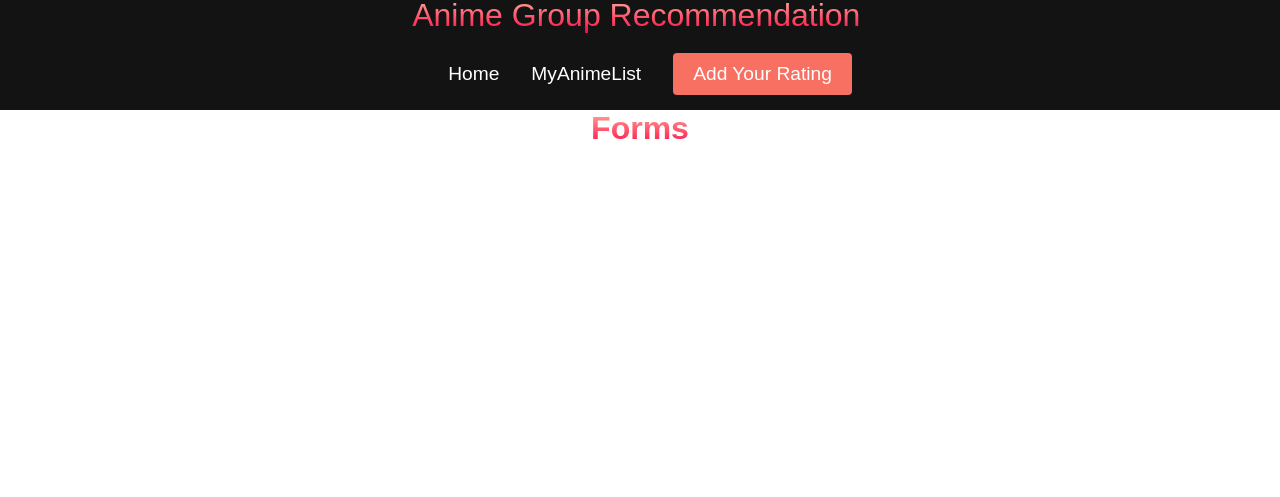
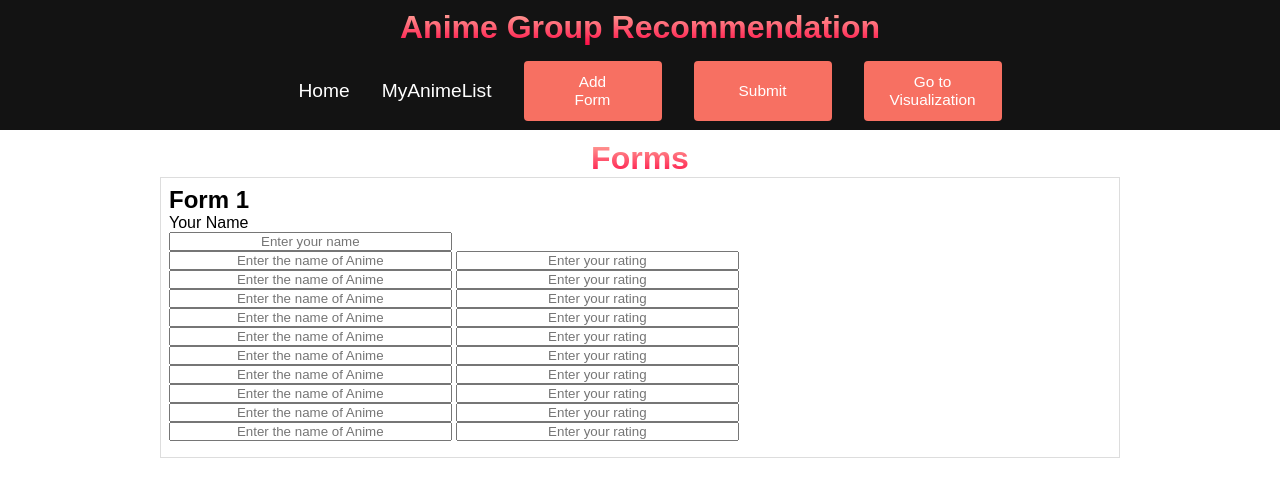
Before and after one commit to trantrikien239/CSE6242-team-project-kkdc, a Flask app: page / in a window 1280 px wide. Shown: the top 497 px of the page. Run offline with Flask 2, Linux system fonts and the light colour scheme; parts of the project's set-up code (start-up, migrations or seed data) failed here and were passed over; some libraries are stand-ins or nearby versions.

Commit message:
Fully working application

```diff
--- a/application/main.py
+++ b/application/main.py
@@ -85,12 +85,17 @@ def get_image_url(id):
 
 @app.route('/predict', methods=['POST'])
 def generate_predictions():
+    #print("generating")
+    conn = connect_to_db()
 
-    conn = connect_to_db()
-    cursor = conn.execute("SELECT name, anime_id, rating FROM group_rating_sample")
-    #cursor = conn.execute("SELECT anime_name_database, anime_id, rating FROM test")
+    #cursor = conn.execute("SELECT name, anime_id, rating FROM group_rating_sample")
+    cursor = conn.execute("SELECT name, anime_id, rating FROM test")
+
     data = cursor.fetchall()
+
+    #print(data)
     conn.close()
+
 
     group_rating_df = pd.DataFrame(data, columns=["user_name", "item_id", "rating"])
 
@@ -103,8 +108,6 @@ def generate_predictions():
     results = recommendations.merge(lookup, left_on="item_id", right_on="id", how="inner")
 
     results_dict = {"results": []}
-
-    urls = []
 
     with concurrent.futures.ThreadPoolExecutor(max_workers=5) as executor:
         a, b, c, d, e = executor.map(get_image_url, results['item_id'][:5].tolist())
@@ -130,6 +133,7 @@ def generate_predictions():
 
         results_dict["results"].append(temp.copy())
 
+
     with open("static/data/predictions.json", "w") as outfile:
         json.dump(results_dict, outfile)
 
--- a/application/static/scripts/app.js
+++ b/application/static/scripts/app.js
@@ -1,12 +1,16 @@
 var FORM_ID_INCR = 0; // Ever-increasing couter
 var array_name = [];
 
+window.onload = function() {
+    createAndAppendNewContactForm();
+}
+
 document.getElementById('add-form-btn').addEventListener('click', function(e) {
-createAndAppendNewContactForm();
+    createAndAppendNewContactForm();
 });
 
+function createAndAppendNewContactForm() {
 
-function createAndAppendNewContactForm() {
 
     if (FORM_ID_INCR < 11) {
         //console.log(FORM_ID_INCR)
@@ -19,8 +23,11 @@ function createAndAppendNewContactForm() {
         document.getElementById('form-container').children[FORM_ID_INCR].id = "form-"+FORM_ID_INCR
         document.getElementById('form-container').children[FORM_ID_INCR].children[0].innerText = "Form " + (FORM_ID_INCR + 1)
 
+        sp = document.getElementById("submit");
+        sp.setAttribute("class","button");
+        sp.removeAttribute("hidden");
 
-        sp = document.getElementById("submit");
+        sp = document.getElementById("visualization");
         sp.setAttribute("class","button");
         sp.removeAttribute("hidden");
 
@@ -30,7 +37,6 @@ function createAndAppendNewContactForm() {
         alert('We only accept 10 people ratings at the same time');
     }
 }
-
 
 function func() {
     data = []
--- a/application/static/styles/style.css
+++ b/application/static/styles/style.css
@@ -5,10 +5,13 @@
     font-family: 'Kumbh Sans', sans-serif;
 }
 
+#forms_h1 {
+    margin-top: 10px;
+}
 
 .navbar {
     background: #131313;
-    height: 110px;
+    height: 130px;
     display: flex;
     justify-content: center;
     align-items: center;
@@ -27,6 +30,9 @@
     margin: 0 auto;
     padding: 0 50px;
 }
+/* .navbar_container {
+    width: 100%;
+} */
 
 #navbar__logo {
     background-color: #ff8177;
@@ -37,10 +43,13 @@
     -webkit-text-fill-color: transparent;
     -moz-text-fill-color:transparent;
     display: left;
+    text-align: center;
     align-items: center;
     cursor:pointer;
     text-decoration: none;
     font-size: 2rem;
+    margin-top: 10px;
+    margin-bottom: 5px;
 }
 .fa-gem {
     margin-right: 0.5rem;
@@ -71,8 +80,8 @@
     justify-content: center;
     align-items: center;
     padding: 0 1rem;
-    width: 100%;
-    height:  100%;
+    width: 170px;
+    height:  60px;
 }
 
 .button {
@@ -88,6 +97,7 @@
     border-radius: 4px;
     background: #f77062;
     color: #fff;
+    font-size: 0.8em;
 }
 
 
@@ -120,15 +130,17 @@
 
 #form-container {
     margin-bottom: 1em;
+    margin-left: 10em;
+    margin-right: 10em;
 }
 
 form {
 
     padding: 0.5em;
 }
-button {
+/* button {
 display: "none";
-}
+} */
 
 div.d3-tip {
     line-height: 1;
--- a/application/templates/index.html
+++ b/application/templates/index.html
@@ -4,14 +4,15 @@
     <meta charset="UTF-8">
     <meta http-equiv="X-UA-Compatible" content="IE=edge">
     <meta name="viewport" content="width=device-width, initial-scale=1.0">
-    <title>CSE 6242 Website</title>
+    <title>Anime Recommender</title>
     <link rel="stylesheet" type= "text/css" href="{{ url_for('static', filename='styles/style.css') }}" />
     <script src="https://ajax.googleapis.com/ajax/libs/jquery/3.6.1/jquery.min.js"></script>
 </head>
 <body>
     <nav class="navbar">
         <div class="navbar_container">
-            <a href="/" id="navbar__logo">Anime Group Recommendation</a>
+            <!-- <a href="/" id="navbar__logo">Anime Group Recommendation</a> -->
+            <h1 id="navbar__logo">Anime Group Recommendation</h1>
             <ul class="navbar__menu">
                 <li class="navbar__item">
                     <a href="/" class="navbar__links">
@@ -25,32 +26,33 @@
                 </li>
 
                 <li class="navbar__btn">
-                    <a class="button", id="add-form-btn">
-                       Add Your Rating
-                    </a>
+                    <button id ="add-form-btn" type = "button" class="button">
+                        <a class="navbar__links">
+                            Add Form
+                        </a>
+                  </button>
                 </li>
-                <!-- <li class="navbar__btn">
-                    <button id ="visualization"  type = "button" >
+                <li class="navbar__btn">
+                    <button hidden id ="submit" type = "button"  onclick="func()" >
+                        <a class="navbar__links">
+                            Submit
+                        </a>
+                  </button>
+                </li>
+                <li class="navbar__btn">
+                    <button hidden id ="visualization"  type = "button">
                         <a href="/visualize" class="navbar__links">
                             Go to Visualization
                         </a>
                   </button>
-                </li> -->
-                <li>
-                    <button hidden id ="submit" type = "button"  onclick="func()" >
-                        <a href="/visualize" class="navbar__links">
-                            Submit
-                        </a>
-                  </button>
                 </li>
-
 
             </ul>
         </div>
     </nav>
     <div onload="createAndAppendNewContactForm()" >
 
-        <h1>Forms</h1>
+        <h1 id="forms_h1">Forms</h1>
 
         <div id="form-container">
         </div>
--- a/application/templates/tech.html
+++ b/application/templates/tech.html
@@ -7,7 +7,7 @@
     <script src="https://ajax.googleapis.com/ajax/libs/jquery/3.6.1/jquery.min.js"></script>
 </head>
 <body>
-    <h1 id="vis_title">Anime Group Recommendations</h1>
+    <h1 id="vis_title"><a href="/">Anime Group Recommendations</a></h1>
     <!-- <p>
         This paragraph
         contains a lot of lines
@@ -222,7 +222,7 @@
           create_circle(data);
 
           function update_table() {
-            console.log("update");
+            //console.log("update");
             svg_r.selectAll("g").remove();
             $.post("/predict", {
                 reg: 10**selected_reg,//document.getElementById("reg_dropdown").value,
```
